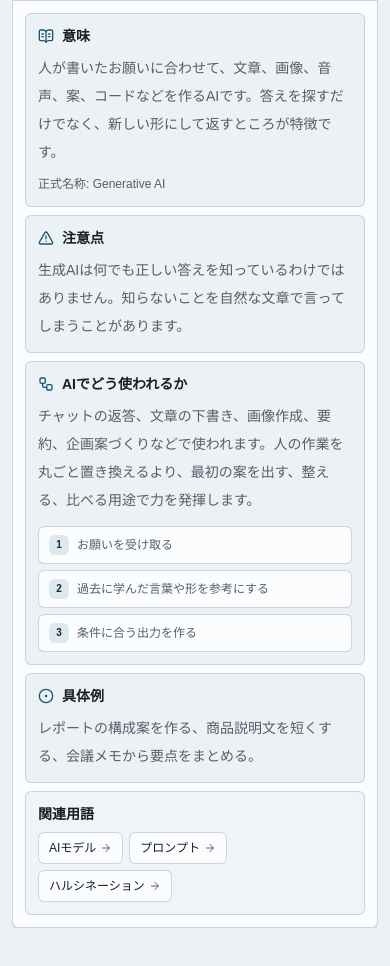
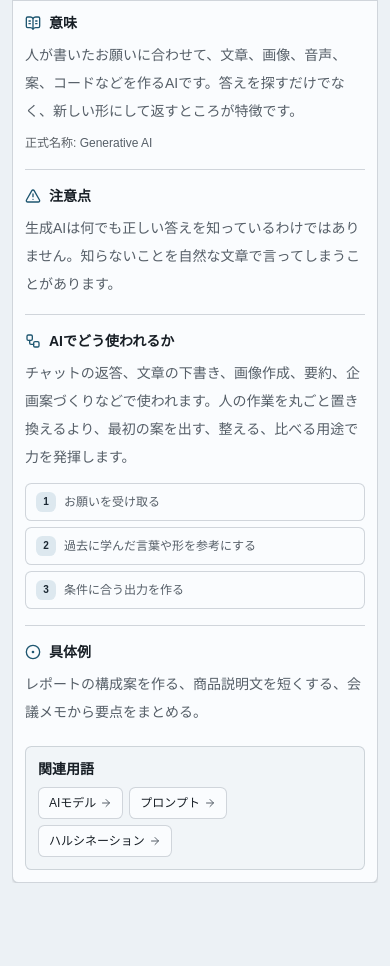
Before and after one commit to sig-works/ai-compass, an Astro site: page /glossary in a window 390 px wide. Shown: the part 290-1256 px from the top of the page. Built offline with nearby package versions, Linux system fonts and the light colour scheme; Astro itself is replaced by a stand-in of ours.

Commit message:
refactor: simplify glossary detail layout

```diff
--- a/src/components/common/GlossaryExplorer.tsx
+++ b/src/components/common/GlossaryExplorer.tsx
@@ -439,8 +439,8 @@ export default function GlossaryExplorer({ sections }: Props) {
                   </div>
                 </header>
 
-                <div className="grid gap-2 p-3 sm:gap-3 sm:p-4">
-                  <section className="rounded-md border border-border bg-background p-3 sm:p-4">
+                <div className="grid gap-0 px-3 py-3 sm:px-5 sm:py-4">
+                  <section className="pb-4">
                     <h3 className="flex items-center gap-2 text-sm font-semibold">
                       <BookOpenText className="h-4 w-4 text-primary" />
                       意味
@@ -449,7 +449,7 @@ export default function GlossaryExplorer({ sections }: Props) {
                     <TermSupplement term={activeTerm} />
                   </section>
 
-                  <section className="rounded-md border border-border bg-background p-3 sm:p-4">
+                  <section className="border-t border-border py-4">
                     <h3 className="flex items-center gap-2 text-sm font-semibold">
                       <AlertTriangle className="h-4 w-4 text-primary" />
                       注意点
@@ -457,7 +457,7 @@ export default function GlossaryExplorer({ sections }: Props) {
                     <p className="mt-2 text-sm leading-7 text-muted-foreground">{activeTerm.misconception}</p>
                   </section>
 
-                  <section className="rounded-md border border-border bg-background p-3 sm:p-4">
+                  <section className="border-t border-border py-4">
                     <h3 className="flex items-center gap-2 text-sm font-semibold">
                       <Workflow className="h-4 w-4 text-primary" />
                       AIでどう使われるか
@@ -475,7 +475,7 @@ export default function GlossaryExplorer({ sections }: Props) {
                     </div>
                   </section>
 
-                  <section className="rounded-md border border-border bg-background p-3 sm:p-4">
+                  <section className="border-t border-border py-4">
                     <h3 className="flex items-center gap-2 text-sm font-semibold">
                       <CircleDot className="h-4 w-4 text-primary" />
                       具体例
@@ -483,7 +483,7 @@ export default function GlossaryExplorer({ sections }: Props) {
                     <p className="mt-2 whitespace-pre-line text-sm leading-7 text-muted-foreground">{activeTerm.example}</p>
                   </section>
 
-                  <section className="rounded-md border border-border bg-muted/40 p-3 sm:p-4">
+                  <section className="mt-1 rounded-md border border-border bg-muted/35 p-3 sm:p-4">
                     <h3 className="text-sm font-semibold">関連用語</h3>
                     <div className="mt-2 flex flex-wrap gap-1.5">
                       {activeTerm.relatedTerms.map((termName) => {
```
